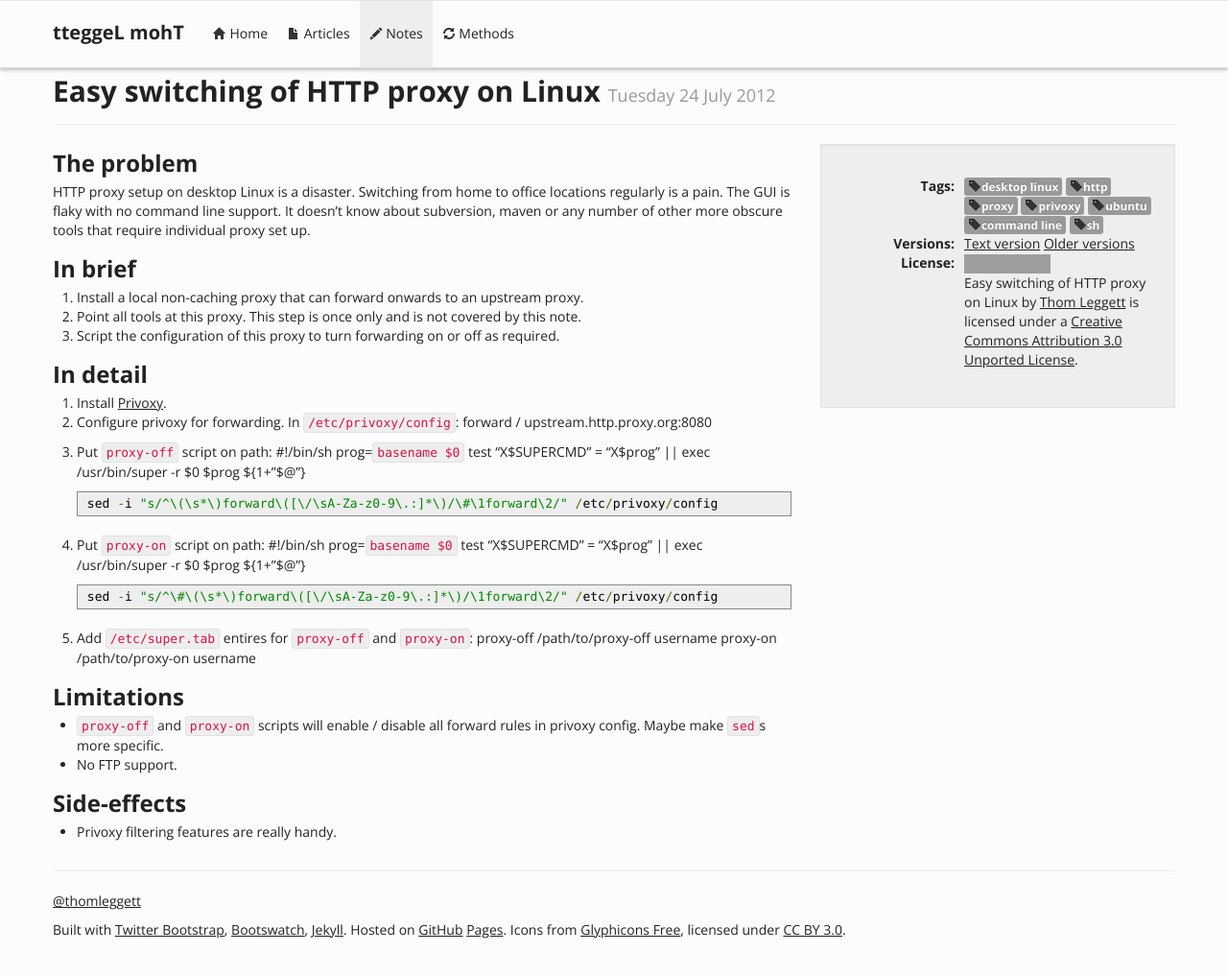
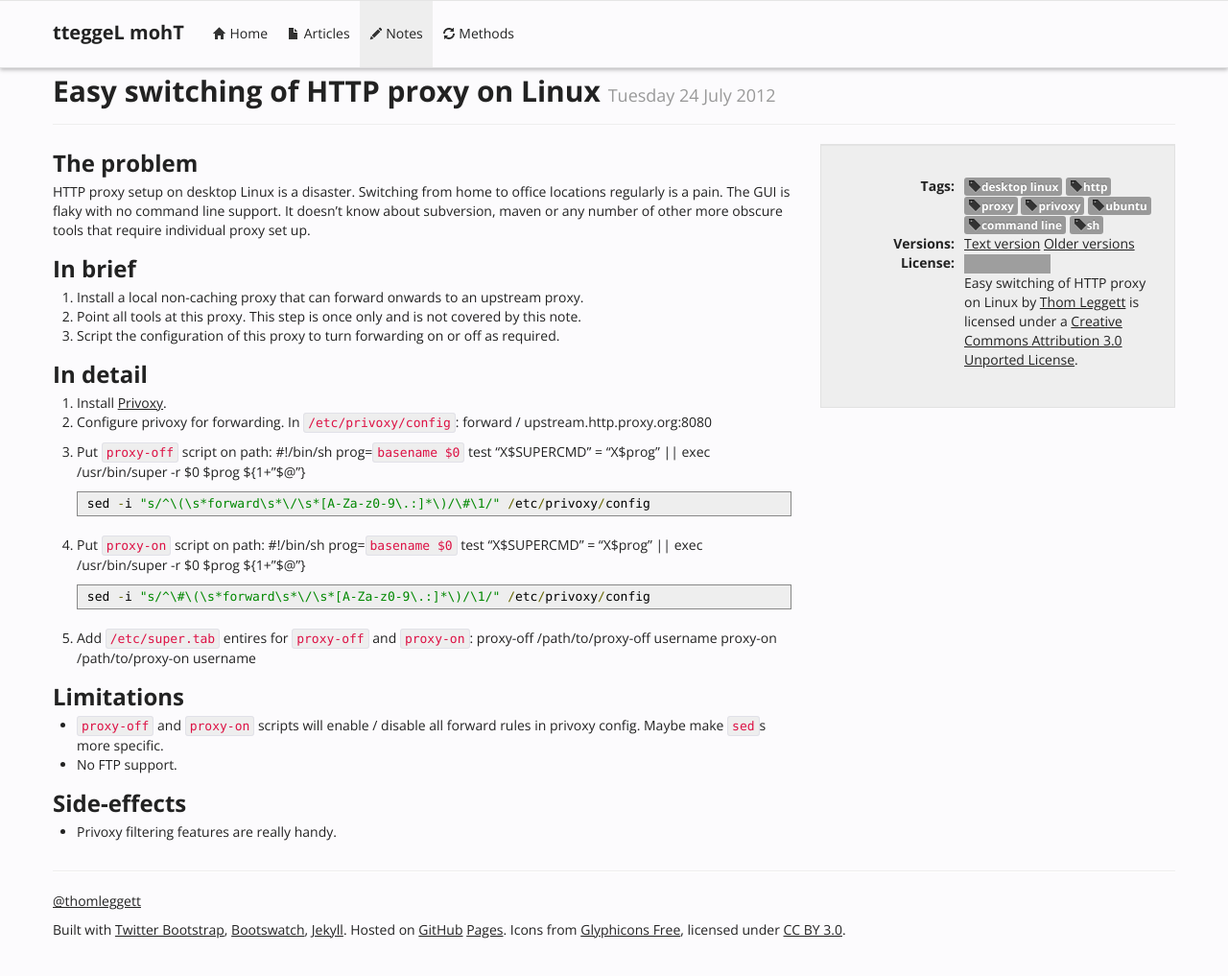
Before and after one commit to tteggel/tteggel.github.io, a Jekyll site: the page built from notes/_posts/2012-07-24-easy-linux-http-proxy.md, in a window 1280 px wide and 1029 px high. Shown: the top 1017 px of the window at 96% size. Built offline with Jekyll 4.4.1, drawn with Linux system fonts in a browser that asks for light colours; nearby versions of some CDN libraries; Markdown is read by kramdown in place of the engine named in the settings; grey boxes are pictures that could not be loaded.

Commit message:
Better sedding in proxy-* scripts

```diff
--- a/notes/_posts/2012-07-24-easy-linux-http-proxy.md
+++ b/notes/_posts/2012-07-24-easy-linux-http-proxy.md
@@ -23,7 +23,7 @@ HTTP proxy setup on desktop Linux is a disaster. Switching from home to office l
           test "X$SUPERCMD" = "X$prog" ||
                               exec /usr/bin/super -r $0 $prog ${1+"$@"}
 
-          sed -i "s/^\(\s*\)forward\([\/\sA-Za-z0-9\.:]*\)/\#\1forward\2/" /etc/privoxy/config
+          sed -i "s/^\(\s*forward\s*\/\s*[A-Za-z0-9\.:]*\)/\#\1/" /etc/privoxy/config
 
   4. Put `proxy-on` script on path:
           #!/bin/sh
@@ -31,7 +31,7 @@ HTTP proxy setup on desktop Linux is a disaster. Switching from home to office l
           test "X$SUPERCMD" = "X$prog" ||
                               exec /usr/bin/super -r $0 $prog ${1+"$@"}
 
-          sed -i "s/^\#\(\s*\)forward\([\/\sA-Za-z0-9\.:]*\)/\1forward\2/" /etc/privoxy/config
+          sed -i "s/^\#\(\s*forward\s*\/\s*[A-Za-z0-9\.:]*\)/\1/" /etc/privoxy/config
 
   5. Add `/etc/super.tab` entires for `proxy-off` and `proxy-on`:
           proxy-off           /path/to/proxy-off        username
```
